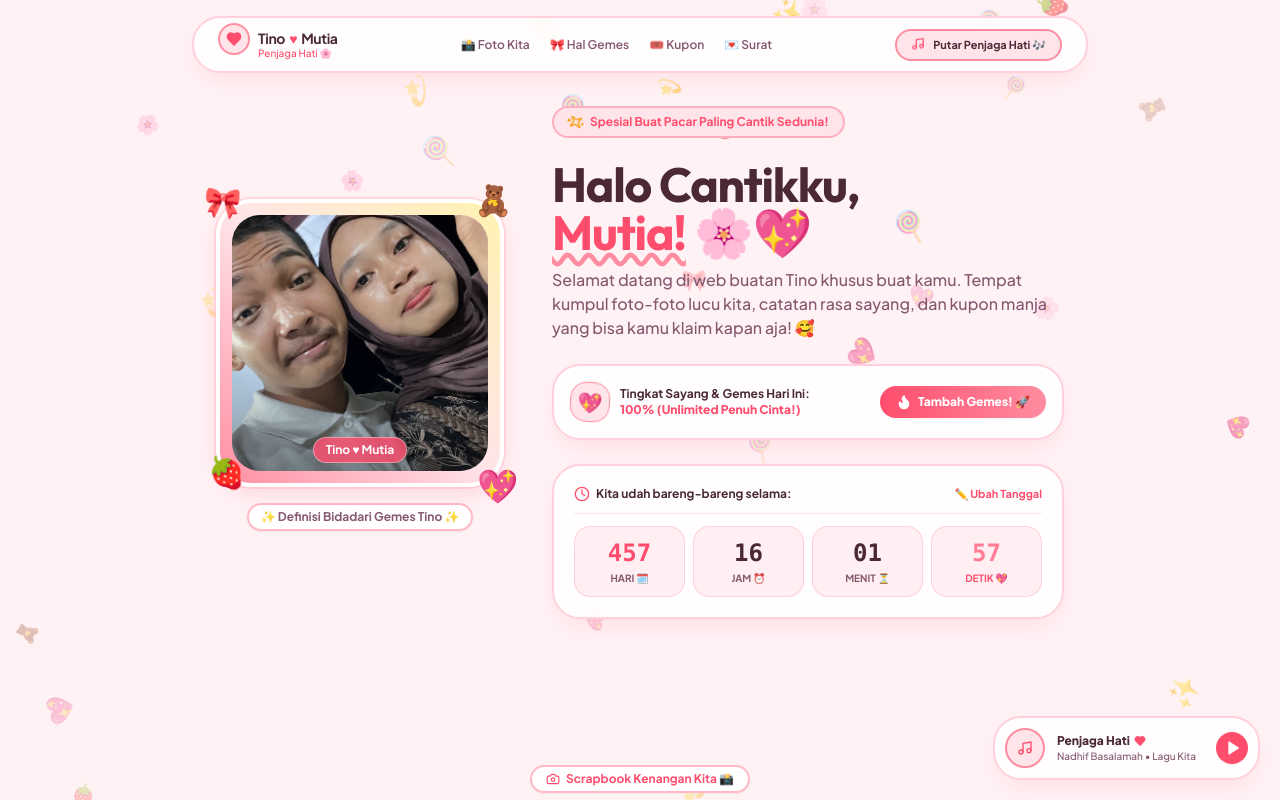
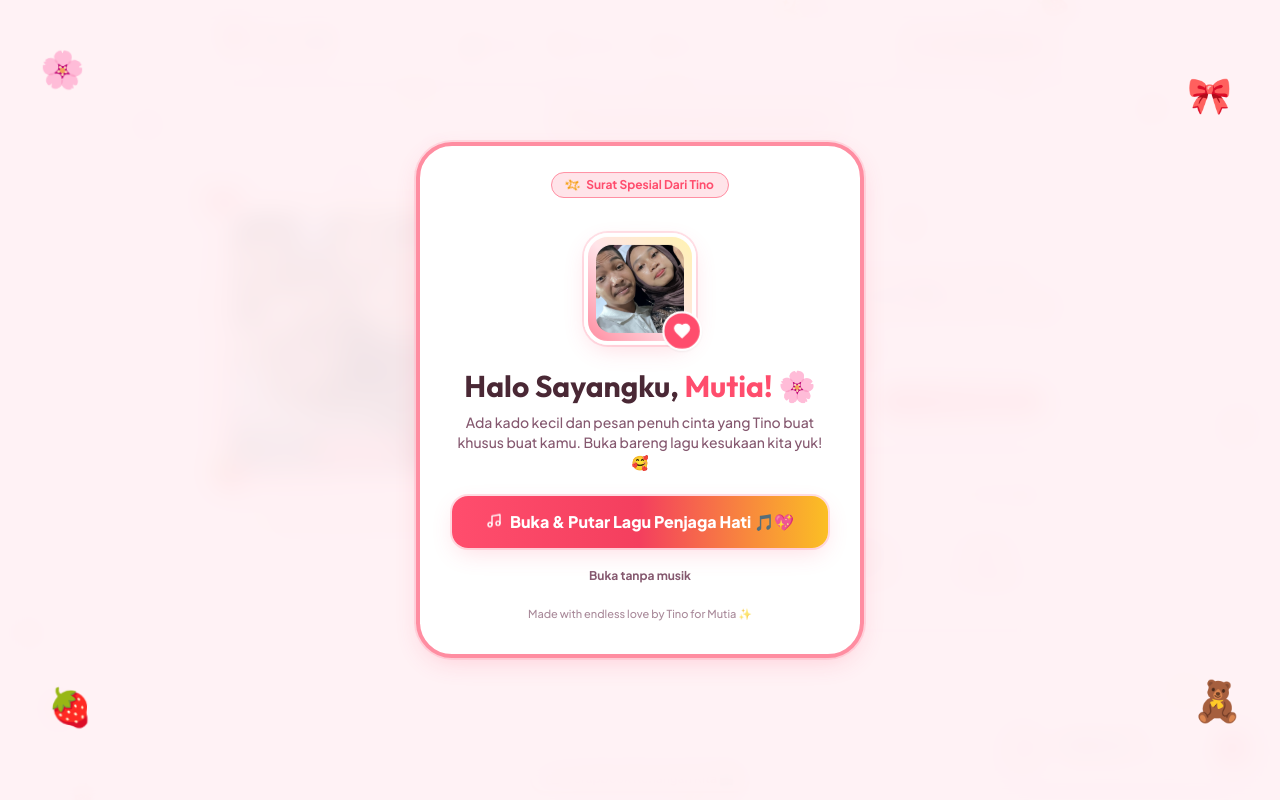
Before and after one commit to wansfishit/mutia, a React (Vite) app: page / in a window 1280 px wide. Shown: the top 800 px of the page. Built offline with nearby package versions, Linux system fonts and the light colour scheme; a web font is replaced by a local one.

Commit message:
feat: tambahkan opening intro gate dan tombol putar lagu Penjaga Hati

```diff
--- a/src/App.tsx
+++ b/src/App.tsx
@@ -1,3 +1,5 @@
+import { useState } from 'react';
+import { CuteIntroGate } from './components/CuteIntroGate';
 import { CuteBackground } from './components/CuteBackground';
 import { Navbar } from './components/Navbar';
 import { HeroSection } from './components/HeroSection';
@@ -10,8 +12,15 @@ import { Footer } from './components/Footer';
 import { FloatingMusicPlayer } from './components/FloatingMusicPlayer';
 
 export function App() {
+  const [hasEntered, setHasEntered] = useState(false);
+
   return (
     <div className="relative min-h-screen bg-[#FFF2F5] text-cute-text selection:bg-pastel-hot selection:text-white font-sans overflow-x-hidden">
+      {/* Intro Modal / Gate before entering main site */}
+      {!hasEntered && (
+        <CuteIntroGate onEnter={() => setHasEntered(true)} />
+      )}
+
       {/* Floating Animated Pastel Doodles & Hearts */}
       <CuteBackground />
 
--- /dev/null
+++ b/src/components/CuteIntroGate.tsx
@@ -0,0 +1,123 @@
+import { useState } from 'react';
+import { motion, AnimatePresence } from 'framer-motion';
+import { Music, Sparkles, Heart } from 'lucide-react';
+import confetti from 'canvas-confetti';
+import { romanticAudio } from '../utils/audioSynth';
+
+interface CuteIntroGateProps {
+  onEnter: (playMusic: boolean) => void;
+}
+
+export const CuteIntroGate: React.FC<CuteIntroGateProps> = ({ onEnter }) => {
+  const [isOpen, setIsOpen] = useState(true);
+  const [isOpening, setIsOpening] = useState(false);
+
+  const handleOpen = (withMusic: boolean) => {
+    setIsOpening(true);
+    romanticAudio.playCelebration();
+
+    confetti({
+      particleCount: 50,
+      spread: 70,
+      origin: { y: 0.6 },
+      colors: ['#FF4D6D', '#FFB6C1', '#FFF3B0', '#FF8DA1', '#6EE7B7']
+    });
+
+    if (withMusic) {
+      setTimeout(() => {
+        romanticAudio.playSong();
+      }, 300);
+    }
+
+    setTimeout(() => {
+      setIsOpen(false);
+      onEnter(withMusic);
+    }, 1000);
+  };
+
+  return (
+    <AnimatePresence>
+      {isOpen && (
+        <motion.div
+          initial={{ opacity: 0 }}
+          animate={{ opacity: 1 }}
+          exit={{ opacity: 0, scale: 0.95 }}
+          transition={{ duration: 0.6 }}
+          className="fixed inset-0 z-50 flex items-center justify-center p-4 bg-[#FFF2F5]/95 backdrop-blur-md"
+        >
+          {/* Floating cute doodles in background */}
+          <div className="absolute top-12 left-10 text-4xl animate-wiggle">🌸</div>
+          <div className="absolute top-20 right-12 text-4xl animate-bounce-slow">🎀</div>
+          <div className="absolute bottom-16 left-12 text-4xl animate-float-cute">🍓</div>
+          <div className="absolute bottom-20 right-10 text-4xl animate-pulse-heart">🧸</div>
+
+          <motion.div
+            initial={{ scale: 0.85, y: 20 }}
+            animate={{ scale: 1, y: 0 }}
+            transition={{ type: 'spring', damping: 25, stiffness: 220 }}
+            className="relative w-full max-w-md p-8 text-center rounded-[36px] bg-white border-4 border-pastel-rose shadow-cute overflow-hidden"
+          >
+            {/* Top Badge */}
+            <div className="inline-flex items-center gap-1.5 px-3.5 py-1 rounded-full bg-pastel-soft border border-pastel-rose text-xs font-bold text-pastel-hot mb-5 animate-bounce-slow">
+              <Sparkles className="w-3.5 h-3.5 text-amber-500 animate-spin-cute" />
+              <span>Surat Spesial Dari Tino</span>
+            </div>
+
+            {/* Cute Animated Couple Avatar with Bouncing Gift/Envelope */}
+            <div className="relative my-4 flex justify-center">
+              <motion.div
+                animate={isOpening ? { scale: [1, 1.25, 0.9], rotate: [0, -8, 8, 0] } : { y: [0, -8, 0] }}
+                transition={{ duration: 2.5, repeat: isOpening ? 0 : Infinity, ease: 'easeInOut' }}
+                className="relative w-28 h-28 rounded-3xl p-2 bg-gradient-to-tr from-pastel-rose via-pastel-soft to-pastel-yellow border-4 border-white shadow-cute"
+              >
+                <div className="w-full h-full rounded-2xl overflow-hidden bg-white relative">
+                  <img
+                    src="/photos/IMG_8753.JPG"
+                    alt="Tino & Mutia"
+                    className="w-full h-full object-cover"
+                  />
+                </div>
+                <div className="absolute -bottom-2 -right-2 w-9 h-9 rounded-full bg-pastel-hot flex items-center justify-center border-2 border-white shadow-sm animate-pulse-heart">
+                  <Heart className="w-4 h-4 text-white fill-white" />
+                </div>
+              </motion.div>
+            </div>
+
+            {/* Title & Greeting */}
+            <h1 className="text-2xl sm:text-3xl font-heading font-extrabold text-cute-text mb-2">
+              Halo Sayangku, <span className="text-pastel-hot">Mutia!</span> 🌸
+            </h1>
+
+            <p className="text-xs sm:text-sm text-cute-subtext font-medium leading-relaxed mb-6">
+              Ada kado kecil dan pesan penuh cinta yang Tino buat khusus buat kamu. Buka bareng lagu kesukaan kita yuk! 🥰
+            </p>
+
+            {/* Action Buttons: Play Music & Enter */}
+            <div className="space-y-2.5">
+              <button
+                type="button"
+                onClick={() => handleOpen(true)}
+                className="w-full py-3.5 px-6 rounded-2xl bg-gradient-to-r from-pastel-hot via-rose-500 to-amber-400 hover:from-pastel-hot hover:to-rose-400 text-white font-extrabold text-sm sm:text-base shadow-cute hover:scale-[1.02] active:scale-95 transition-all flex items-center justify-center gap-2"
+              >
+                <Music className="w-4 h-4 animate-bounce" />
+                <span>Buka &amp; Putar Lagu Penjaga Hati 🎵💖</span>
+              </button>
+
+              <button
+                type="button"
+                onClick={() => handleOpen(false)}
+                className="w-full py-2.5 px-4 rounded-xl text-xs font-bold text-cute-subtext hover:text-pastel-hot transition-colors"
+              >
+                Buka tanpa musik
+              </button>
+            </div>
+
+            <p className="text-[11px] text-cute-subtext/70 mt-3 font-medium">
+              Made with endless love by Tino for Mutia ✨
+            </p>
+          </motion.div>
+        </motion.div>
+      )}
+    </AnimatePresence>
+  );
+};
```
Also changed, not shown: 2 other files (tests, documents, lock files or other folders).
